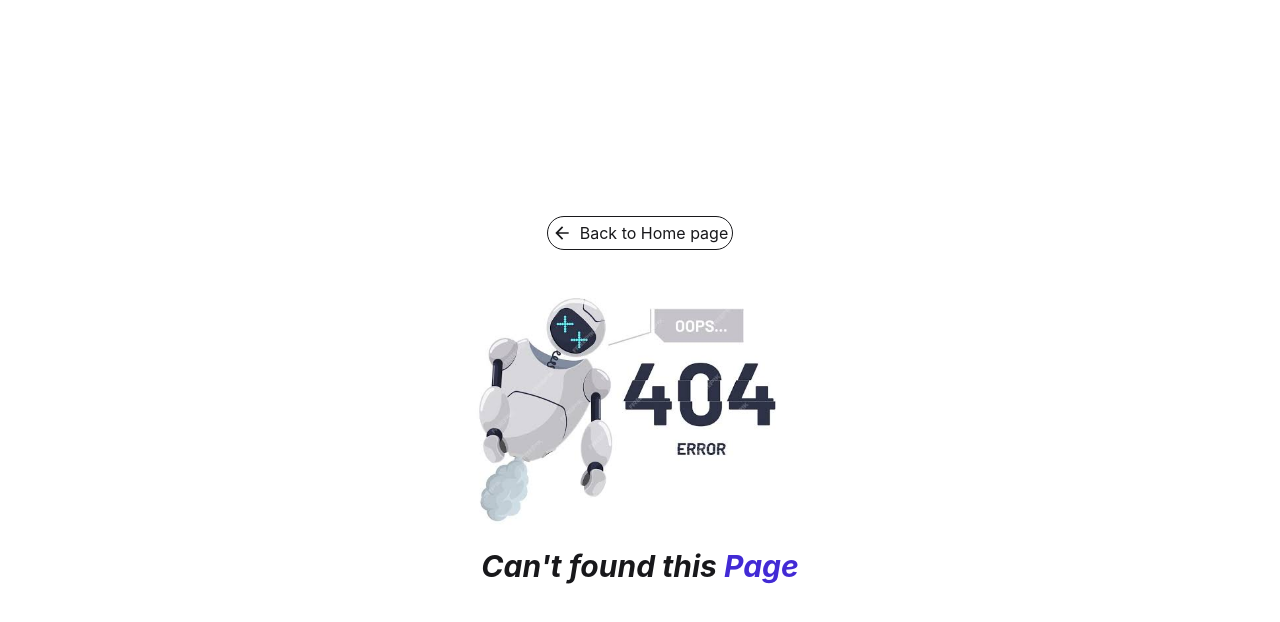
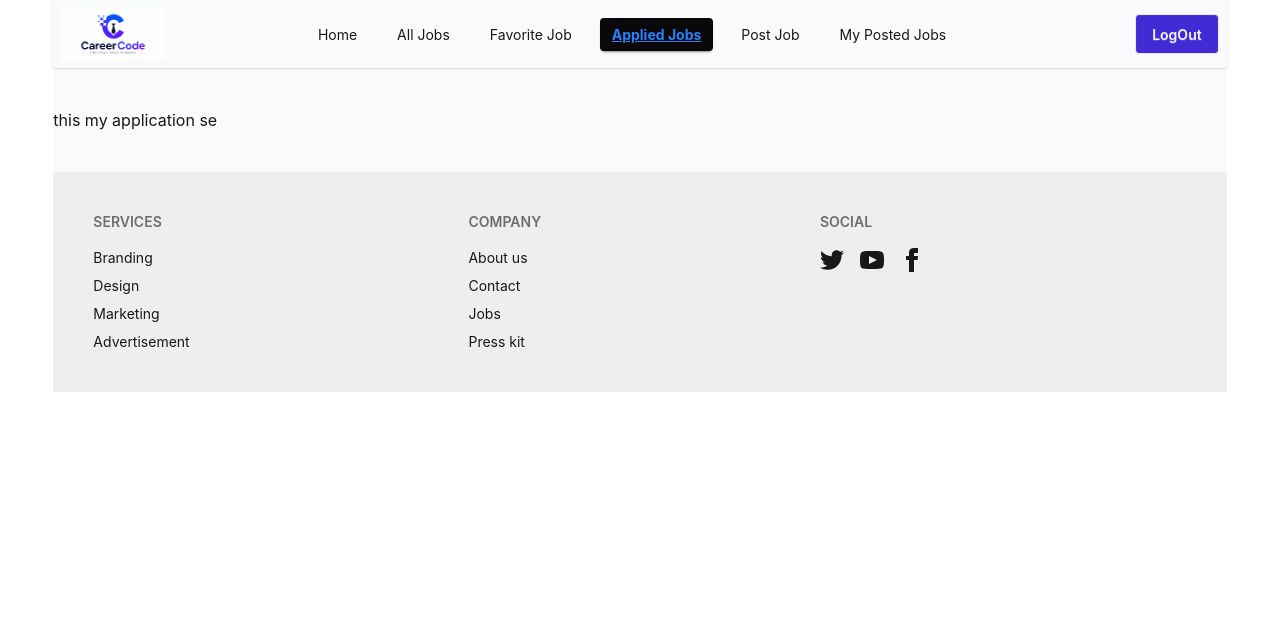
Before and after one commit to sohagroy7223/career-code-client, a React (Vite) app: page /myApplication in a window 1280 px wide. Shown: the top 622 px of the page. Built offline with nearby package versions, Linux system fonts and the light colour scheme; no server answers; sample sign-in values are in the browser's storage.

Commit message:
addad form submit sweet alart

```diff
--- a/package.json
+++ b/package.json
@@ -18,6 +18,7 @@
     "react-dom": "^19.2.7",
     "react-icons": "^5.7.0",
     "react-router": "^7.18.1",
+    "sweetalert2": "^11.26.25",
     "tailwindcss": "^4.3.2"
   },
   "devDependencies": {
--- a/src/Router/router.jsx
+++ b/src/Router/router.jsx
@@ -14,6 +14,7 @@ import PrivateRoute from "../PrivateRoute/PrivateRoute";
 import JobDetails from "../component/JobDetails";
 import FavoriteJobs from "../component/FavoriteJobs";
 import Form from "../component/Form";
+import MyApplication from "../component/MyApplication";
 
 const router = createBrowserRouter([
   {
@@ -65,6 +66,14 @@ const router = createBrowserRouter([
         ),
       },
       {
+        path: "/myApplication",
+        element: (
+          <PrivateRoute>
+            <MyApplication></MyApplication>
+          </PrivateRoute>
+        ),
+      },
+      {
         path: "/application",
         element: (
           <PrivateRoute>
--- a/src/UI/Navbar.jsx
+++ b/src/UI/Navbar.jsx
@@ -47,6 +47,16 @@ const Navbar = () => {
               to="favoriteJob"
             >
               Favorite Job
+            </NavLink>
+          </li>
+          <li>
+            <NavLink
+              className={({ isActive }) =>
+                isActive ? "mr-4 font-bold text-blue-500 underline" : "mr-4"
+              }
+              to="myApplication"
+            >
+              Applied Jobs
             </NavLink>
           </li>
           <li>
--- a/src/component/Form.jsx
+++ b/src/component/Form.jsx
@@ -7,6 +7,7 @@ import { IoDocumentText } from "react-icons/io5";
 import { MdCloudUpload } from "react-icons/md";
 import useAxios from "../Hook/useAxios";
 import { AuthContext } from "../context/AuthContext";
+import Swal from "sweetalert2";
 
 const Form = () => {
   const { user } = use(AuthContext);
@@ -40,7 +41,15 @@ const Form = () => {
     };
 
     instance.post("/application", application).then((res) => {
-      res.data;
+      if (res.data.insertedId) {
+        Swal.fire({
+          position: "center",
+          icon: "success",
+          title: "Your work has been saved",
+          showConfirmButton: false,
+          timer: 1500,
+        });
+      }
     });
 
     // console.log(
@@ -92,7 +101,7 @@ const Form = () => {
                   type="text"
                   className="input"
                   name="name"
-                  value={user.displayName}
+                  defaultValue={user.displayName}
                   required
                   placeholder="Enter your full name"
                 />
@@ -105,7 +114,7 @@ const Form = () => {
                   type="email"
                   className="input"
                   name="email"
-                  value={user.email}
+                  defaultValue={user.email}
                   required
                   placeholder="Enter your email"
                 />
@@ -142,7 +151,7 @@ const Form = () => {
                       Position Applying For :
                     </label>
                     <select
-                      value="Pick a Framework"
+                      defaultValue="Pick a Framework"
                       className="select select-info "
                       name="position"
                     >
--- /dev/null
+++ b/src/component/MyApplication.jsx
@@ -0,0 +1,11 @@
+import React from "react";
+
+const MyApplication = () => {
+  return (
+    <div>
+      <h3>this my application se</h3>
+    </div>
+  );
+};
+
+export default MyApplication;
```
Also changed, not shown: 1 other file (tests, documents, lock files or other folders).
